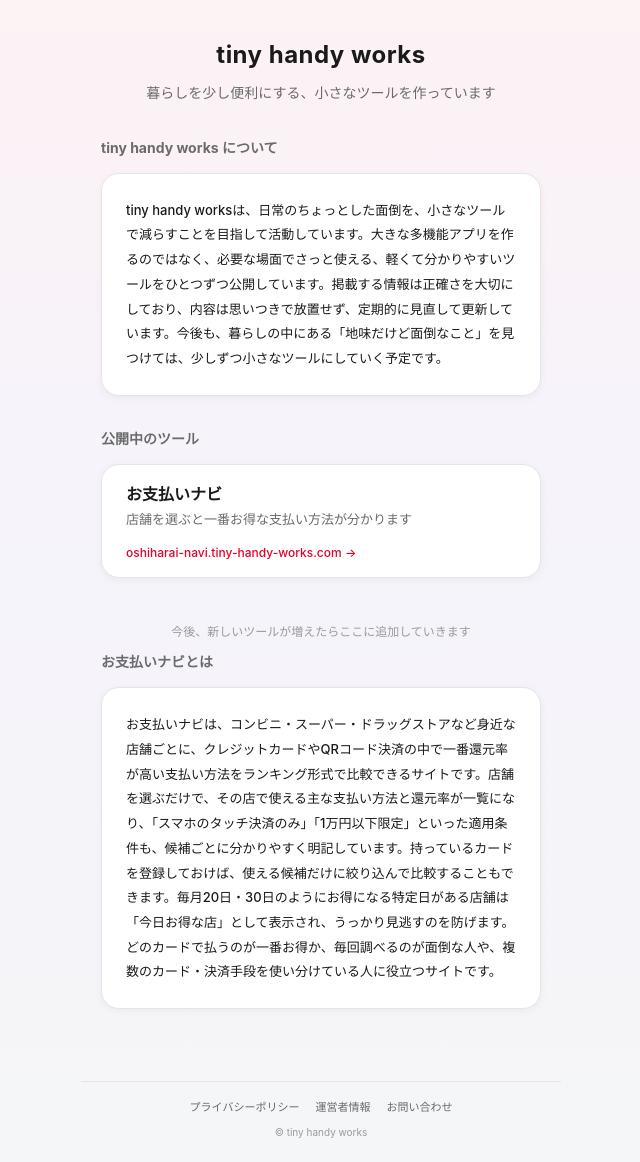
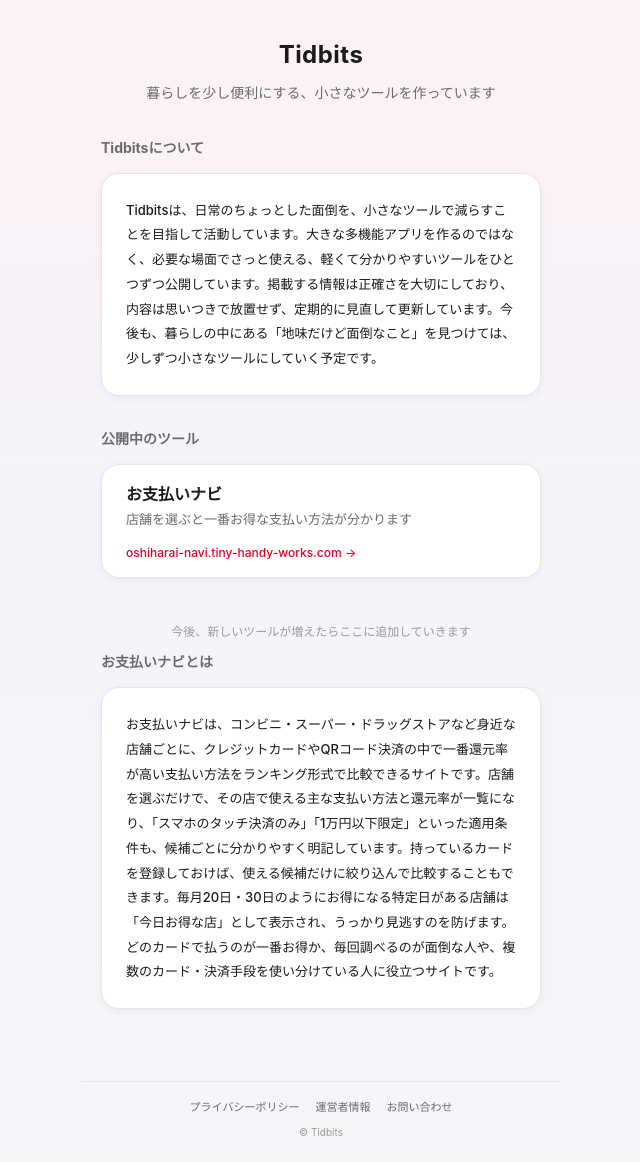
Before and after one commit to datw-44/tiny-handy-works-site, a plain HTML site: page index.html in a window 1280 px wide. Shown: the whole page, without its empty margins (319-959 px from the left). Drawn offline with Linux system fonts and the light colour scheme.

Commit message:
Rename brand to Tidbits (domain unchanged)
Co-Authored-By: Claude Sonnet 5 <noreply@anthropic.com>

```diff
--- a/index.html
+++ b/index.html
@@ -3,21 +3,21 @@
 <head>
 <meta charset="utf-8" />
 <meta name="viewport" content="width=device-width, initial-scale=1" />
-<title>tiny handy works</title>
+<title>Tidbits</title>
 <meta name="description" content="暮らしを少し便利にする、小さなツールを作っています。" />
 <link rel="stylesheet" href="style.css" />
 </head>
 <body>
 <main>
   <header class="site-hero">
-    <h1 class="site-hero-name">tiny handy works</h1>
+    <h1 class="site-hero-name">Tidbits</h1>
     <p class="site-hero-tagline">暮らしを少し便利にする、小さなツールを作っています</p>
   </header>
 
-  <h2 class="section-heading">tiny handy works について</h2>
+  <h2 class="section-heading">Tidbitsについて</h2>
   <div class="content-block">
     <section>
-      <p>tiny handy worksは、日常のちょっとした面倒を、小さなツールで減らすことを目指して活動しています。大きな多機能アプリを作るのではなく、必要な場面でさっと使える、軽くて分かりやすいツールをひとつずつ公開しています。掲載する情報は正確さを大切にしており、内容は思いつきで放置せず、定期的に見直して更新しています。今後も、暮らしの中にある「地味だけど面倒なこと」を見つけては、少しずつ小さなツールにしていく予定です。</p>
+      <p>Tidbitsは、日常のちょっとした面倒を、小さなツールで減らすことを目指して活動しています。大きな多機能アプリを作るのではなく、必要な場面でさっと使える、軽くて分かりやすいツールをひとつずつ公開しています。掲載する情報は正確さを大切にしており、内容は思いつきで放置せず、定期的に見直して更新しています。今後も、暮らしの中にある「地味だけど面倒なこと」を見つけては、少しずつ小さなツールにしていく予定です。</p>
     </section>
   </div>
 
@@ -45,7 +45,7 @@
     <a href="about.html">運営者情報</a>
     <a href="contact.html">お問い合わせ</a>
   </nav>
-  <p class="site-footer-copy">© tiny handy works</p>
+  <p class="site-footer-copy">© Tidbits</p>
 </footer>
 </body>
 </html>
--- a/style.css
+++ b/style.css
@@ -149,7 +149,7 @@ main {
   text-align: center;
 }
 
-/* トップページの説明セクション（「tiny handy worksについて」「お支払いナビとは」） */
+/* トップページの説明セクション（「Tidbitsについて」「お支払いナビとは」） */
 .content-block {
   margin-bottom: var(--space-xl);
 }
```
Also changed, not shown: about.html (+5 -5 lines), contact.html (+4 -4 lines), privacy.html (+5 -5 lines), 1 other file.
